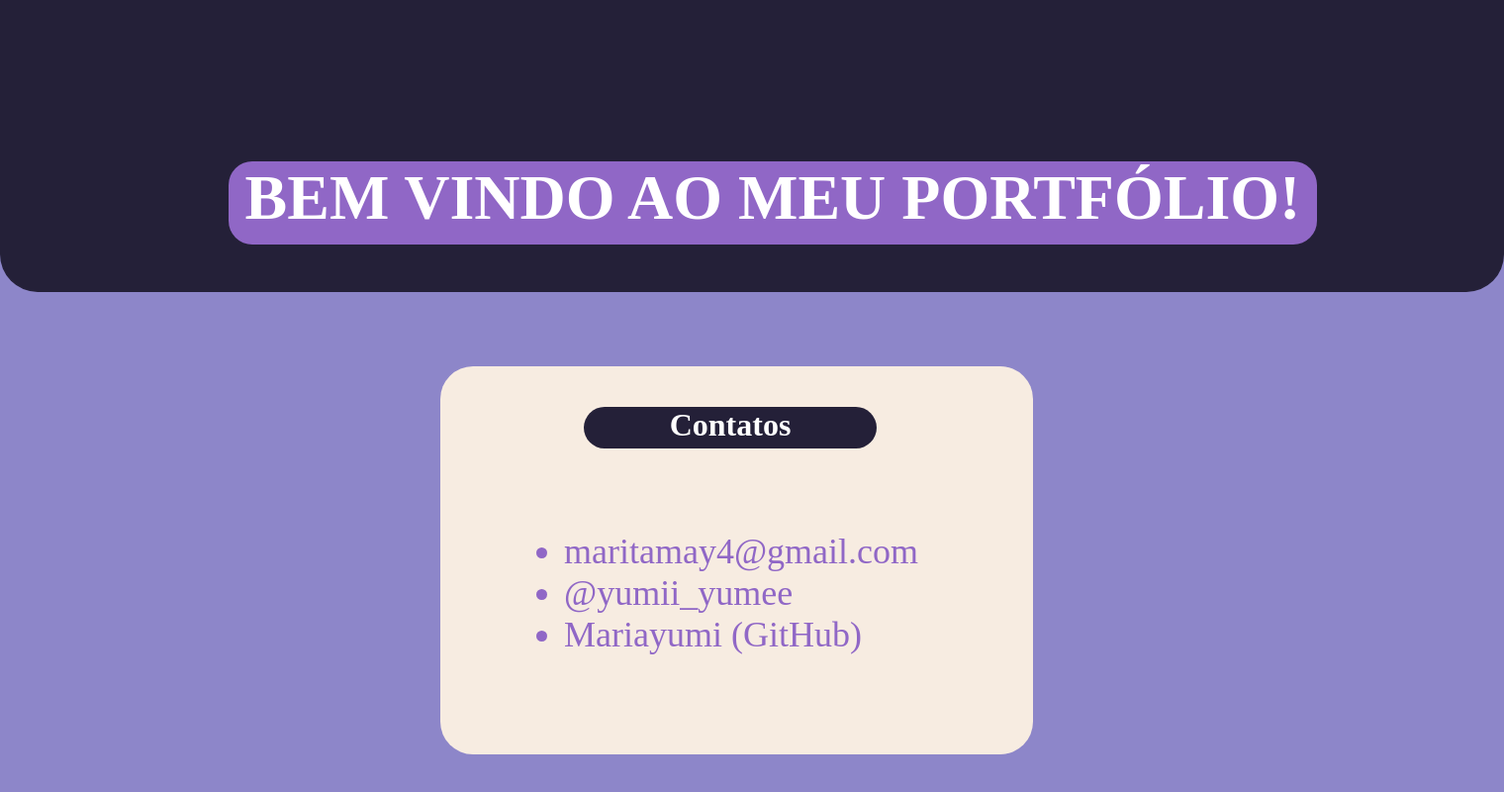
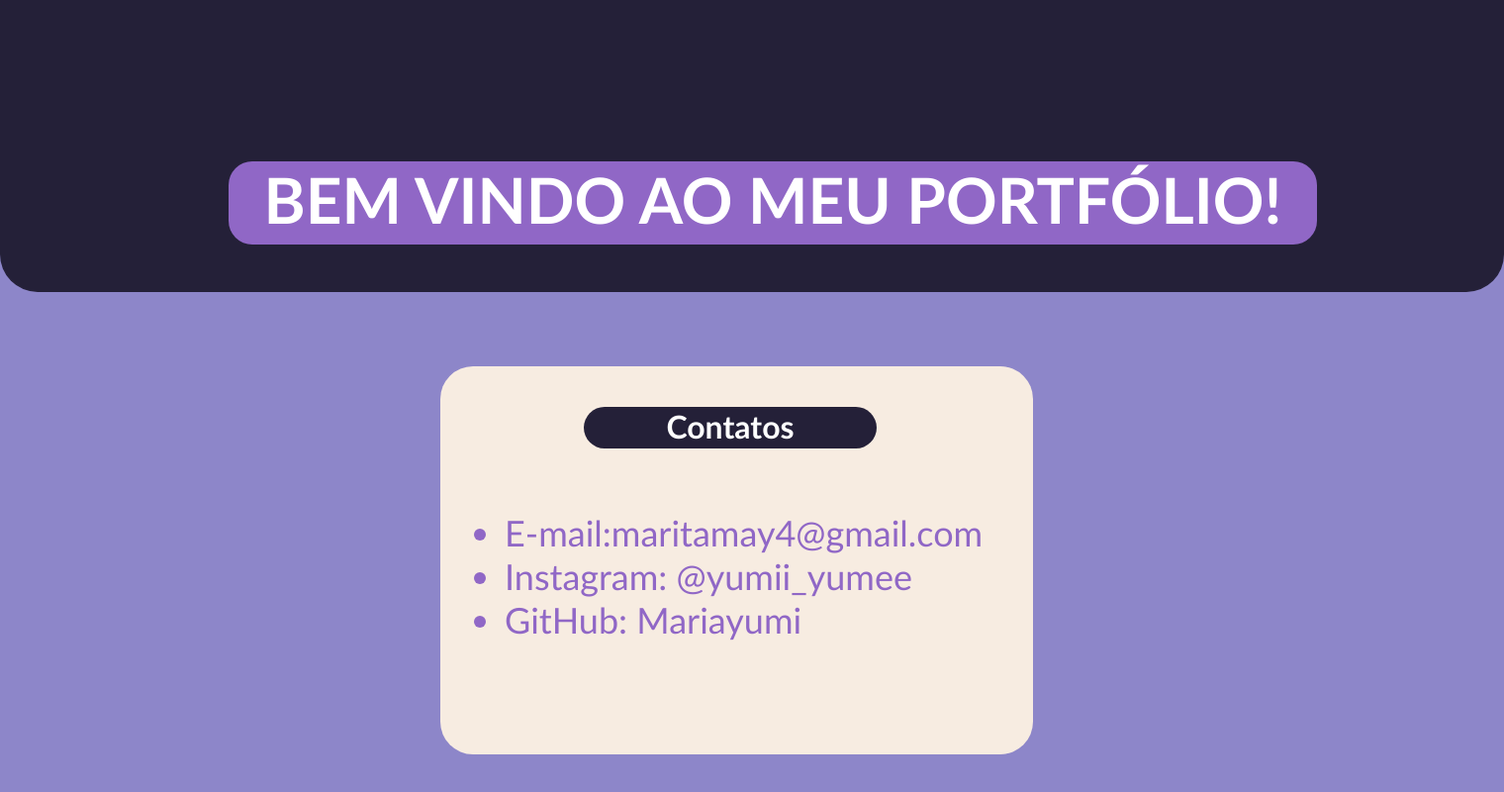
Before and after one commit to Mariayumi/trabalho_design_digital, a Python web app: template src/template/contatos.html in a window 1520 px wide. Shown: the whole page at 99% size. Run offline with Jinja, Linux system fonts and the light colour scheme; the template is opened without the code that fills it, so the values that code supplies are empty.

Commit message:
Prototipo do trabalho digital

```diff
--- a/src/template/contatos.html
+++ b/src/template/contatos.html
@@ -30,10 +30,10 @@
         }
         .info{
             position: absolute;
-            width: 432px;
-            height: 236px;
-            left: 530px;
-            top: 500px;
+            width: 600px;
+            height: 250px;
+            left: 470px;
+            top: 480px;
             color: #9067C6;
             font-size: 36px;
         }
@@ -44,9 +44,9 @@
     <div class="posicao"></div>
     <h1 class='cont'>Contatos</h1>
     <ul class='info'>
-        <li>maritamay4@gmail.com</li>
-        <li>@yumii_yumee</li>
-        <li>Mariayumi (GitHub)</li>
+        <li>E-mail:maritamay4@gmail.com</li>
+        <li>Instagram: @yumii_yumee</li>
+        <li>GitHub: Mariayumi</li>
     </ul>
     <div class='bloco1'></div>
 </body>
--- a/src/estilos.css
+++ b/src/template/estilos.css
@@ -23,3 +23,10 @@ body{
     border-radius: 38px;
     z-index: -1;
 }
+p{
+    font-size: 36px;
+    font-family: 'Trebuchet MS', 'Lucida Sans Unicode', 'Lucida Grande', 'Lucida Sans', Arial, sans-serif;
+}
+h1, ul{
+    font-family: 'Trebuchet MS', 'Lucida Sans Unicode', 'Lucida Grande', 'Lucida Sans', Arial, sans-serif;
+}
--- a/src/template/pagina_inicial.html
+++ b/src/template/pagina_inicial.html
@@ -21,7 +21,7 @@
         }
         .sm{
             position: absolute;
-            width: 182px;
+            width: 200px;
             height: 45px;
             left: 820px;
             top: 365px;
--- a/src/template/sobre_mim.html
+++ b/src/template/sobre_mim.html
@@ -12,7 +12,7 @@
             width: 1210px;
             height: 122px;
             left: 150px;
-            top: 450px;
+            top: 440px;
             font-size: 36px;
             line-height: 42px;
         }
```
